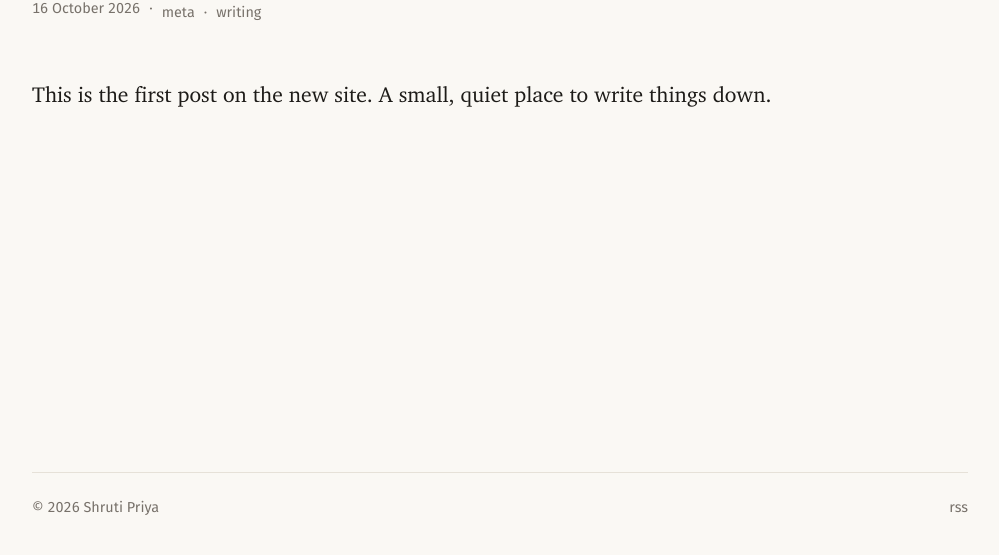
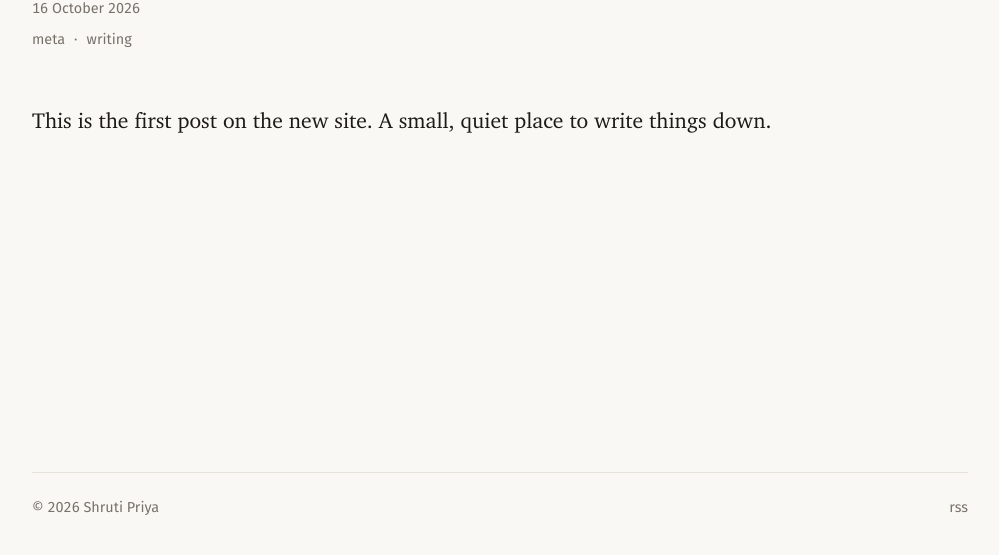
Before and after one commit to ipshruti/ipshruti.github.io, an Astro site: page /blog/hello-world in a window 1280 px wide. Shown: the part 245-800 px from the top of the page, without its empty margins (140-1139 px from the left). Built offline with nearby package versions, Linux system fonts and the light colour scheme; Astro itself is replaced by a stand-in of ours.

Commit message:
Put post tags on their own line below the date

```diff
--- a/src/pages/blog/[...slug].astro
+++ b/src/pages/blog/[...slug].astro
@@ -35,14 +35,9 @@ const date = post.data.date.toLocaleDateString('en-GB', {
   .post-header { margin-bottom: 2.5rem; }
   .byline {
     display: flex;
-    flex-wrap: wrap;
-    align-items: baseline;
-    gap: 0.35rem 0.5rem;
-  }
-  .byline :global(.tags)::before {
-    content: '·';
-    color: var(--muted);
-    font-size: 0.8rem;
+    flex-direction: column;
+    align-items: flex-start;
+    gap: 0.2rem;
   }
   .post-header h1 {
     font-size: 1.9rem;
```
